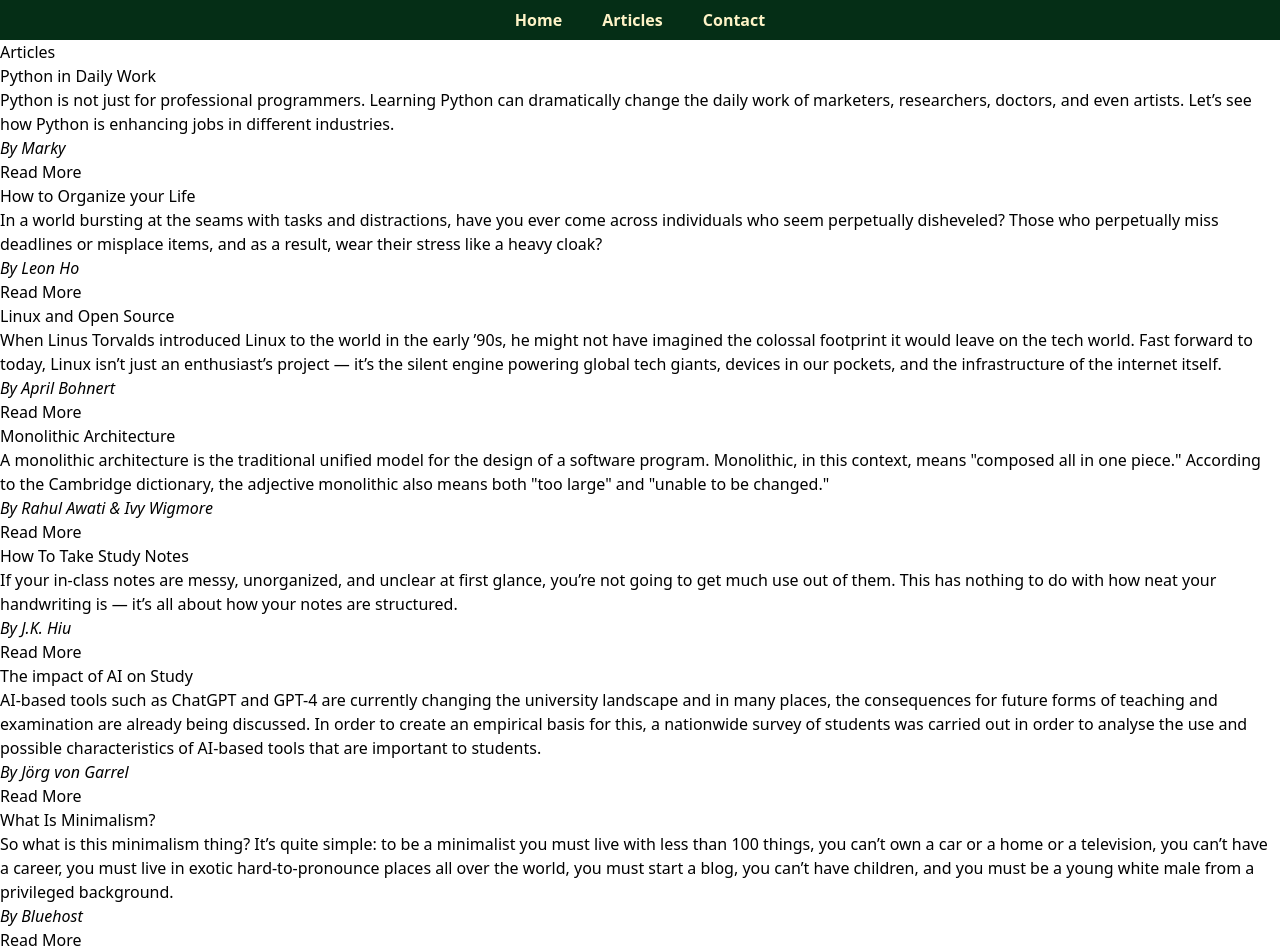
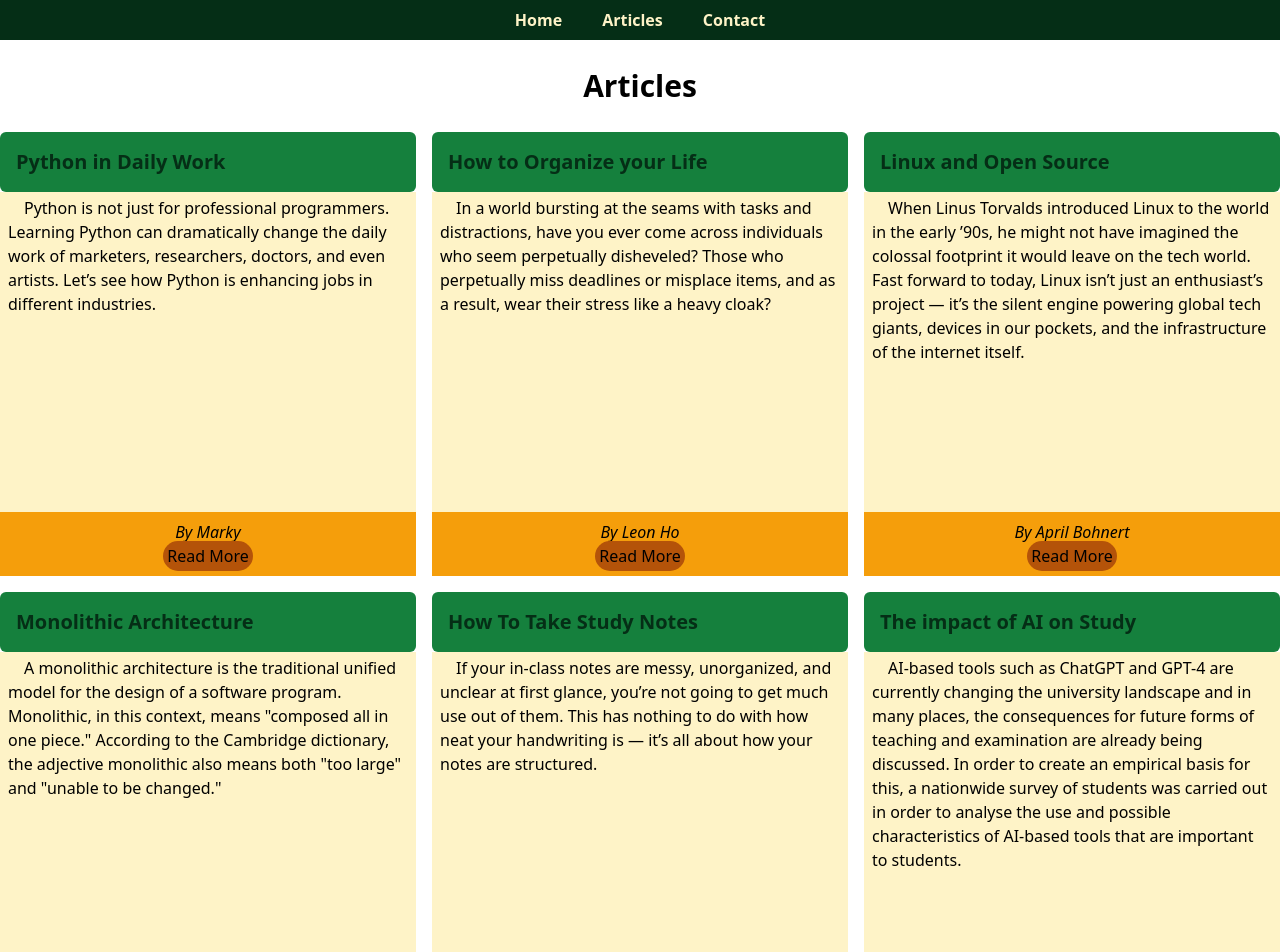
Before and after one commit to fbrump/system-layouts, a Vue app in the folder system-layouts/: page /articles in a window 1280 px wide. Shown: the top 952 px of the page. Built offline with nearby package versions, Linux system fonts and the light colour scheme.

Commit message:
feat: Initial work on Articles page
- Add card for each article
- Add some colors for article header, content and footer

ticket: #9

```diff
--- a/system-layouts/src/components/ArticlesPage.vue
+++ b/system-layouts/src/components/ArticlesPage.vue
@@ -3,186 +3,188 @@
 </script>
 
 <template>
-  <header>
-    <h1>Articles</h1>
+  <header class="container mx-auto">
+    <h1 class="text-center text-3xl font-bold py-7">
+      Articles
+    </h1>
   </header>
-  <section>
-    <article>
-      <header>
-        <h2>
+  <section class="grid grid-cols-3 gap-4 justify-center">
+    <article class="hover:font-mono">
+      <header class="bg-green-700 rounded-md">
+        <h2 class="text-xl text-green-950 font-semibold p-4">
           Python in Daily Work
         </h2>
       </header>
-      <section>
-        <p>
+      <section class="bg-amber-100 px-2 py-1 min-h-80">
+        <p class="indent-4">
           Python is not just for professional programmers. Learning Python can dramatically change the daily work of marketers, researchers, doctors, and even artists. Let’s see how Python is enhancing jobs in different industries.
         </p>
       </section>
-      <footer>
+      <footer class="bg-amber-500 p-2 text-center">
         <address>
           By Marky
         </address>
-        <router-link to="/articles/python-in-daily-work">
+        <router-link to="/articles/python-in-daily-work" class="text-center bg-amber-700 rounded-full p-1">
           Read More
         </router-link>
       </footer>
     </article>
-    <article>
-      <header>
-        <h2>
+    <article class="hover:font-mono">
+      <header class="bg-green-700 rounded-md">
+        <h2 class="text-xl text-green-950 font-semibold p-4">
           How to Organize your Life
         </h2>
       </header>
-      <section>
-        <p>
+      <section class="bg-amber-100 px-2 py-1 min-h-80">
+        <p class="indent-4">
           In a world bursting at the seams with tasks and distractions, have you ever come across individuals who seem perpetually disheveled? Those who perpetually miss deadlines or misplace items, and as a result, wear their stress like a heavy cloak?
         </p>
       </section>
-      <footer>
+      <footer class="bg-amber-500 p-2 text-center">
         <address>
           By Leon Ho
         </address>
-        <router-link to="/articles/how-to-organize-your-life">
+        <router-link to="/articles/how-to-organize-your-life" class="text-center bg-amber-700 rounded-full p-1">
           Read More
         </router-link>
       </footer>
     </article>
-    <article>
-      <header>
-        <h2>
+    <article class="hover:font-mono">
+      <header class="bg-green-700 rounded-md">
+        <h2 class="text-xl text-green-950 font-semibold p-4">
           Linux and Open Source
         </h2>
       </header>
-      <section>
-        <p>
+      <section class="bg-amber-100 px-2 py-1 min-h-80">
+        <p class="indent-4">
           When Linus Torvalds introduced Linux to the world in the early ’90s, he might not have imagined the colossal footprint it would leave on the tech world. Fast forward to today, Linux isn’t just an enthusiast’s project — it’s the silent engine powering global tech giants, devices in our pockets, and the infrastructure of the internet itself.
         </p>
       </section>
-      <footer>
+      <footer class="bg-amber-500 p-2 text-center">
         <address>
           By April Bohnert
         </address>
-        <router-link to="/articles/linux-and-open-source">
+        <router-link to="/articles/linux-and-open-source" class="text-center bg-amber-700 rounded-full p-1">
           Read More
         </router-link>
       </footer>
     </article>
-    <article>
-      <header>
-        <h2>
+    <article class="hover:font-mono">
+      <header class="bg-green-700 rounded-md">
+        <h2 class="text-xl text-green-950 font-semibold p-4">
           Monolithic Architecture
         </h2>
       </header>
-      <section>
-        <p>
+      <section class="bg-amber-100 px-2 py-1 min-h-80">
+        <p class="indent-4">
           A monolithic architecture is the traditional unified model for the design of a software program. Monolithic, in this context, means "composed all in one piece." According to the Cambridge dictionary, the adjective monolithic also means both "too large" and "unable to be changed."
         </p>
       </section>
-      <footer>
+      <footer class="bg-amber-500 p-2 text-center">
         <address>
           By Rahul Awati & Ivy Wigmore
         </address>
-        <router-link to="/articles/monolithic-architecture">
+        <router-link to="/articles/monolithic-architecture" class="text-center bg-amber-700 rounded-full p-1">
           Read More
         </router-link>
       </footer>
     </article>
-    <article>
-      <header>
-        <h2>
+    <article class="hover:font-mono">
+      <header class="bg-green-700 rounded-md">
+        <h2 class="text-xl text-green-950 font-semibold p-4">
           How To Take Study Notes
         </h2>
       </header>
-      <section>
-        <p>
+      <section class="bg-amber-100 px-2 py-1 min-h-80">
+        <p class="indent-4">
           If your in-class notes are messy, unorganized, and unclear at first glance, you’re not going to get much use out of them. This has nothing to do with how neat your handwriting is — it’s all about how your notes are structured.
         </p>
       </section>
-      <footer>
+      <footer class="bg-amber-500 p-2 text-center">
         <address>
           By J.K. Hiu
         </address>
-        <router-link to="/articles/how-to-take-study-notes">
+        <router-link to="/articles/how-to-take-study-notes" class="text-center bg-amber-700 rounded-full p-1">
           Read More
         </router-link>
       </footer>
     </article>
-    <article>
-      <header>
-        <h2>
+    <article class="hover:font-mono">
+      <header class="bg-green-700 rounded-md">
+        <h2 class="text-xl text-green-950 font-semibold p-4">
           The impact of AI on Study
         </h2>
       </header>
-      <section>
-        <p>
+      <section class="bg-amber-100 px-2 py-1 min-h-80">
+        <p class="indent-4">
           AI-based tools such as ChatGPT and GPT-4 are currently changing the university landscape and in many places, the consequences for future forms of teaching and examination are already being discussed. In order to create an empirical basis for this, a nationwide survey of students was carried out in order to analyse the use and possible characteristics of AI-based tools that are important to students.
         </p>
       </section>
-      <footer>
+      <footer class="bg-amber-500 p-2 text-center">
         <address>
           By Jörg von Garrel
         </address>
-        <router-link to="/articles/the-impact-of-ai-on-study">
+        <router-link to="/articles/the-impact-of-ai-on-study" class="text-center bg-amber-700 rounded-full p-1">
           Read More
         </router-link>
       </footer>
     </article>
-    <article>
-      <header>
-        <h2>
+    <article class="hover:font-mono">
+      <header class="bg-green-700 rounded-md">
+        <h2 class="text-xl text-green-950 font-semibold p-4">
           What Is Minimalism?
         </h2>
       </header>
-      <section>
-        <p>
+      <section class="bg-amber-100 px-2 py-1 min-h-80">
+        <p class="indent-4">
           So what is this minimalism thing? It’s quite simple: to be a minimalist you must live with less than 100 things, you can’t own a car or a home or a television, you can’t have a career, you must live in exotic hard-to-pronounce places all over the world, you must start a blog, you can’t have children, and you must be a young white male from a privileged background.
         </p>
       </section>
-      <footer>
+      <footer class="bg-amber-500 p-2 text-center">
         <address>
           By Bluehost
         </address>
-        <router-link to="/articles/what-is-minimalism">
+        <router-link to="/articles/what-is-minimalism" class="text-center bg-amber-700 rounded-full p-1">
           Read More
         </router-link>
       </footer>
     </article>
-    <article>
-      <header>
-        <h2>
+    <article class="hover:font-mono">
+      <header class="bg-green-700 rounded-md">
+        <h2 class="text-xl text-green-950 font-semibold p-4">
           Work-Life Balance
         </h2>
       </header>
-      <section>
-        <p>
+      <section class="bg-amber-100 px-2 py-1 min-h-80">
+        <p class="indent-4">
           Boundaries between work and life have been dissolving as cell phones and the internet made it possible to reach people outside the office.
         </p>
       </section>
-      <footer>
+      <footer class="bg-amber-500 p-2 text-center">
         <address>
           By Yunuen Bonaparte
         </address>
-        <router-link to="/articles/work-life-balance">
+        <router-link to="/articles/work-life-balance" class="text-center bg-amber-700 rounded-full p-1">
           Read More
         </router-link>
       </footer>
     </article>
-    <article>
-      <header>
-        <h2>
+    <article class="hover:font-mono">
+      <header class="bg-green-700 rounded-md">
+        <h2 class="text-xl text-green-950 font-semibold p-4">
           Motivate Your Kids
         </h2>
       </header>
-      <section>
-        <p>
+      <section class="bg-amber-100 px-2 py-1 min-h-80">
+        <p class="indent-4">
           Why is it so hard to motivate kids? As parents, we often have a funny, inaccurate belief that our children won’t care unless we twist their arms. But the simple truth is that your attempts to motivate your child are probably working against you.
         </p>
       </section>
-      <footer>
+      <footer class="bg-amber-500 p-2 text-center">
         <address>
           By Debbie Pincus
         </address>
-        <router-link to="/articles/motivate-your-kids">
+        <router-link to="/articles/motivate-your-kids" class="text-center bg-amber-700 rounded-full p-1">
           Read More
         </router-link>
       </footer>
--- a/system-layouts/src/output.css
+++ b/system-layouts/src/output.css
@@ -588,13 +588,80 @@ video {
   }
 }
 
+.row-auto {
+  grid-row: auto;
+}
+
+.row-span-3 {
+  grid-row: span 3 / span 3;
+}
+
+.m-2 {
+  margin: 0.5rem;
+}
+
 .mx-auto {
   margin-left: auto;
   margin-right: auto;
 }
 
+.mx-3 {
+  margin-left: 0.75rem;
+  margin-right: 0.75rem;
+}
+
+.my-2 {
+  margin-top: 0.5rem;
+  margin-bottom: 0.5rem;
+}
+
+.mx-4 {
+  margin-left: 1rem;
+  margin-right: 1rem;
+}
+
+.box-border {
+  box-sizing: border-box;
+}
+
 .flex {
   display: flex;
+}
+
+.grid {
+  display: grid;
+}
+
+.h-3 {
+  height: 0.75rem;
+}
+
+.h-10 {
+  height: 2.5rem;
+}
+
+.h-full {
+  height: 100%;
+}
+
+.h-48 {
+  height: 12rem;
+}
+
+.h-4 {
+  height: 1rem;
+}
+
+.h-44 {
+  height: 11rem;
+}
+
+.h-80 {
+  height: 20rem;
+}
+
+.min-h-80 {
+  min-height: 20rem;
 }
 
 .w-auto {
@@ -605,30 +672,78 @@ video {
   flex-grow: 1;
 }
 
-.columns-1 {
-  -moz-columns: 1;
-       columns: 1;
+.grid-flow-row {
+  grid-auto-flow: row;
+}
+
+.grid-flow-col {
+  grid-auto-flow: column;
+}
+
+.grid-cols-3 {
+  grid-template-columns: repeat(3, minmax(0, 1fr));
+}
+
+.grid-cols-4 {
+  grid-template-columns: repeat(4, minmax(0, 1fr));
+}
+
+.grid-rows-3 {
+  grid-template-rows: repeat(3, minmax(0, 1fr));
 }
 
 .flex-row {
   flex-direction: row;
 }
 
-.content-center {
-  align-content: center;
+.flex-col {
+  flex-direction: column;
 }
 
-.items-center {
-  align-items: center;
+.flex-wrap {
+  flex-wrap: wrap;
+}
+
+.flex-nowrap {
+  flex-wrap: nowrap;
+}
+
+.items-stretch {
+  align-items: stretch;
 }
 
 .justify-center {
   justify-content: center;
 }
 
-.bg-red-400 {
+.gap-2 {
+  gap: 0.5rem;
+}
+
+.gap-3 {
+  gap: 0.75rem;
+}
+
+.gap-4 {
+  gap: 1rem;
+}
+
+.rounded-full {
+  border-radius: 9999px;
+}
+
+.rounded-md {
+  border-radius: 0.375rem;
+}
+
+.bg-amber-100 {
   --tw-bg-opacity: 1;
-  background-color: rgb(248 113 113 / var(--tw-bg-opacity));
+  background-color: rgb(254 243 199 / var(--tw-bg-opacity));
+}
+
+.bg-amber-500 {
+  --tw-bg-opacity: 1;
+  background-color: rgb(245 158 11 / var(--tw-bg-opacity));
 }
 
 .bg-green-800 {
@@ -641,8 +756,31 @@ video {
   background-color: rgb(5 46 22 / var(--tw-bg-opacity));
 }
 
+.bg-amber-700 {
+  --tw-bg-opacity: 1;
+  background-color: rgb(180 83 9 / var(--tw-bg-opacity));
+}
+
+.bg-amber-200 {
+  --tw-bg-opacity: 1;
+  background-color: rgb(253 230 138 / var(--tw-bg-opacity));
+}
+
+.bg-green-700 {
+  --tw-bg-opacity: 1;
+  background-color: rgb(21 128 61 / var(--tw-bg-opacity));
+}
+
+.p-2 {
+  padding: 0.5rem;
+}
+
 .p-4 {
   padding: 1rem;
+}
+
+.p-1 {
+  padding: 0.25rem;
 }
 
 .px-2 {
@@ -650,9 +788,14 @@ video {
   padding-right: 0.5rem;
 }
 
-.px-3 {
-  padding-left: 0.75rem;
-  padding-right: 0.75rem;
+.px-5 {
+  padding-left: 1.25rem;
+  padding-right: 1.25rem;
+}
+
+.py-1 {
+  padding-top: 0.25rem;
+  padding-bottom: 0.25rem;
 }
 
 .py-2 {
@@ -660,13 +803,22 @@ video {
   padding-bottom: 0.5rem;
 }
 
-.px-5 {
-  padding-left: 1.25rem;
-  padding-right: 1.25rem;
+.py-5 {
+  padding-top: 1.25rem;
+  padding-bottom: 1.25rem;
+}
+
+.py-7 {
+  padding-top: 1.75rem;
+  padding-bottom: 1.75rem;
 }
 
 .text-center {
   text-align: center;
+}
+
+.indent-4 {
+  text-indent: 1rem;
 }
 
 .font-mono {
@@ -678,12 +830,44 @@ video {
   line-height: 2rem;
 }
 
+.text-3xl {
+  font-size: 1.875rem;
+  line-height: 2.25rem;
+}
+
+.text-xl {
+  font-size: 1.25rem;
+  line-height: 1.75rem;
+}
+
 .font-bold {
   font-weight: 700;
 }
 
+.font-semibold {
+  font-weight: 600;
+}
+
+.leading-3 {
+  line-height: .75rem;
+}
+
+.leading-loose {
+  line-height: 2;
+}
+
 .tracking-wide {
   letter-spacing: 0.025em;
+}
+
+.text-amber-100 {
+  --tw-text-opacity: 1;
+  color: rgb(254 243 199 / var(--tw-text-opacity));
+}
+
+.text-green-950 {
+  --tw-text-opacity: 1;
+  color: rgb(5 46 22 / var(--tw-text-opacity));
 }
 
 .text-red-500 {
@@ -696,14 +880,19 @@ video {
   color: rgb(185 28 28 / var(--tw-text-opacity));
 }
 
-.text-white {
+.text-green-900 {
   --tw-text-opacity: 1;
-  color: rgb(255 255 255 / var(--tw-text-opacity));
+  color: rgb(20 83 45 / var(--tw-text-opacity));
 }
 
-.text-amber-100 {
-  --tw-text-opacity: 1;
-  color: rgb(254 243 199 / var(--tw-text-opacity));
+.shadow-md {
+  --tw-shadow: 0 4px 6px -1px rgb(0 0 0 / 0.1), 0 2px 4px -2px rgb(0 0 0 / 0.1);
+  --tw-shadow-colored: 0 4px 6px -1px var(--tw-shadow-color), 0 2px 4px -2px var(--tw-shadow-color);
+  box-shadow: var(--tw-ring-offset-shadow, 0 0 #0000), var(--tw-ring-shadow, 0 0 #0000), var(--tw-shadow);
+}
+
+.hover\:box-content:hover {
+  box-sizing: content-box;
 }
 
 .hover\:bg-green-800:hover {
@@ -711,9 +900,8 @@ video {
   background-color: rgb(22 101 52 / var(--tw-bg-opacity));
 }
 
-.hover\:text-amber-100:hover {
-  --tw-text-opacity: 1;
-  color: rgb(254 243 199 / var(--tw-text-opacity));
+.hover\:font-mono:hover {
+  font-family: ui-monospace, SFMono-Regular, Menlo, Monaco, Consolas, "Liberation Mono", "Courier New", monospace;
 }
 
 .hover\:text-amber-200:hover {
```
